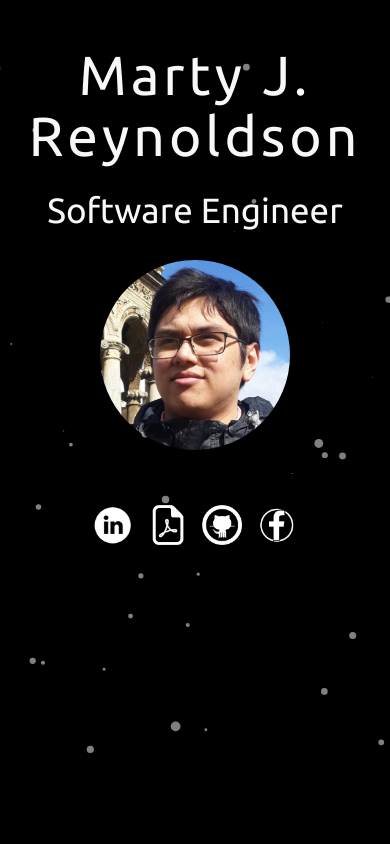
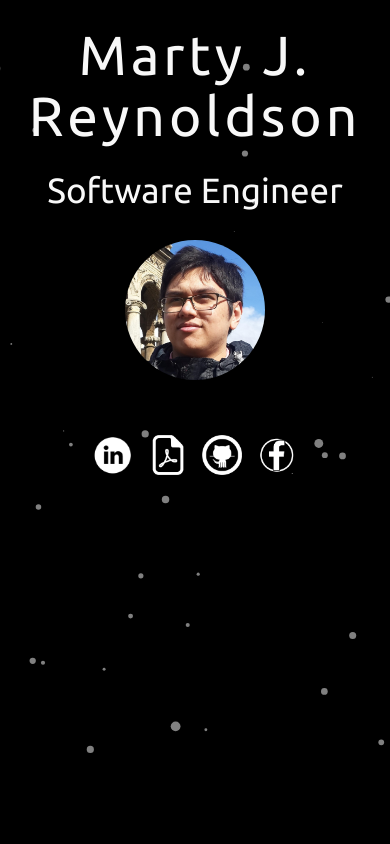
Before and after one commit to martyreynoldson/martyreynoldson.github.io, a plain HTML site: page index.html in a window 390 px wide. Shown: the top 844 px of the page. Drawn offline with nearby package versions, Linux system fonts and the light colour scheme.

Commit message:
Minor mobile responsiveness changes

```diff
--- a/assets/css/style.css
+++ b/assets/css/style.css
@@ -47,8 +47,8 @@ p {
 
 .img-circle {
   padding:5px;
-  height: 200px;
-  width: 200px;
+  height: 150px;
+  width: 150px;
 
 }
 
@@ -205,7 +205,7 @@ p {
   padding: 90px 0;
 }
 
-.descp{
+.descp {
   margin: 0;
   padding: 0;
   line-height: 40px !important;
@@ -243,11 +243,6 @@ font-weight: 300;
 -moz-animation-timing-function: ease-in-out;
 }
 
-.phone-image {
-max-width: 250px;
-margin: auto;
-}
-
 .h1_home{
   padding:5px;
   font-size: 55px;
@@ -260,7 +255,9 @@ margin: auto;
   font-weight: 300;
 }
 
-.h3_home{font-weight: 300;}
+.h3_home {
+  font-weight: 300;
+}
 
 /* Preloader */
 #preloader {
@@ -359,6 +356,7 @@ color: #ECEBEB;
 .navbar-default .navbar-brand {
 color: #ffffff;
 }
+
 .navbar-default .navbar-brand:hover {
 color: #ECEBEB;
 }
@@ -375,14 +373,13 @@ color: #ECEBEB;
 
 .intro-header {
   color: #f8f8f8;
-  background-size: cover;
   text-align: center;
   position: absolute;
-  margin-left: auto;
-  margin-right: auto;
+
   left: 0;
   right: 0;
   color: white;
+  height:auto;
 }
 
 .intro-message {
```
Also changed, not shown: index.html (+0 -3 lines).
